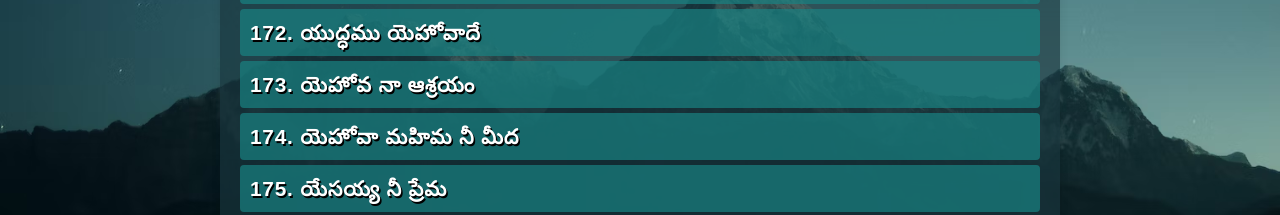
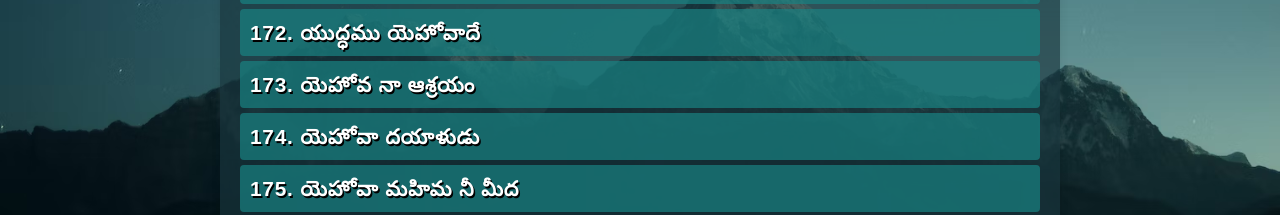
Before and after one commit to Jaisonno/Jlfgm, a plain HTML site: page index.html in a window 1280 px wide. Shown: the part 9257-9472 px from the top of the page. Drawn offline with Linux system fonts and the light colour scheme.

Commit message:
Update index.html

```diff
--- a/index.html
+++ b/index.html
@@ -1535,6 +1535,10 @@
         {
          "title": "సజీవమైన రాళ్ళు",
          "lyrics": "సజీవమైన రాళ్ళు దేవుని సాక్షాలు (2) <br> ప్రత్యేకమైన జనముగా <br> దేవుని స్వాస్థ్యముగా (2) <br> హల్లెలూయా హల్లేలూయా <br> హల్లెలూయా ఆమేన్ (2) <br> <br> 1. మనుషులు మము ద్వేశించిన <br> మనసును బహు బాదించిన (2) <br> విసర్జించబడి వెలివేయబడి <br> ఆత్మీయమందిరమైతిమి <br> సంతోషమే సమాధానమే ఆనందమేమనకు (2) <br> || సజీవమైన || <br> <br> 2. ఉన్నవి మరి రానున్నవైనా <br> శ్రమలు పలుశోధనలైన (2) <br> దహించు అగ్నితోనింపుము <br> సజీవుడా ఉన్నవాడా అనువాడవు నీవు (2) <br> || సజీవమైన || <br><br> Praise to the Father,<br>Praise to the Son,<br>We praise to the Holy Ghost (2) <br>We praise to the Holy Ghost (2)"
+        },
+        {
+         "title": "యెహోవా దయాళుడు",
+         "lyrics": "యెహోవా దయాళుడు సర్వ శక్తిమంతుడు <br> ఆయన కృప నిత్యముండును (2) <br> ఆయనే బలవంతుడు  ఆయనే యుద్ధ వీరుడు (2) <br> యెహోవా నాకు తోడుండగా  నాకు భయమే లేనే లేదు <br> యెహోవా నాకు తోడుండగా  నాకు దిగులే లేనే లేదు <br> జైజై యేసు రాజా జయ యేసు రాజా (4) <br> || యెహోవా || <br> <br> 1. సేనా దయ్యమును <br>     పందులలోకి పంపిన వారాయనే <br>     మృతుడైన లాజరును <br>     మరణము నుండి లేపిన వారాయనే (2)         <br> || యెహోవా నాకు || <br> <br> 2. దావీదు వంశమును <br>    ఇల చిగురింప చేసిన వారాయనే <br>    విలువైన రక్షణలో <br>    నను కడ వరకు నడిపించు వారాయనే (2)          <br> || యెహోవా నాకు ||"
         },
 
       ];
```
